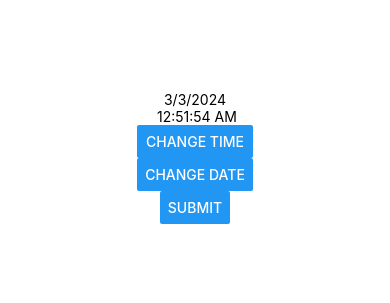
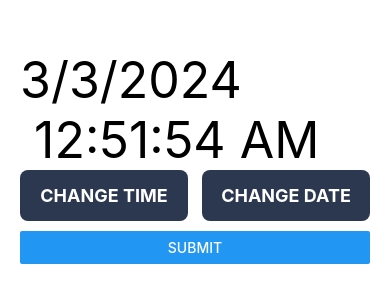
Before and after one commit to Fellendorf/Baby-Sleep-Tracker-Mobile, a React Native app: screen / in a window 390 px wide. Shown: the part 265-568 px from the top of the page. Built offline with nearby package versions, Linux system fonts and the light colour scheme.

Commit message:
customButton and other visual changes

```diff
--- a/App.js
+++ b/App.js
@@ -1,12 +1,16 @@
-import { StyleSheet, Text, View, Button, Alert } from 'react-native';
-import { Checkpoint } from './components/Checkpoint';
+import { StyleSheet, View } from 'react-native';
+import { Checkpoint } from './screens/Checkpoint/Checkpoint.js';
 
 export default function App() {
 
-  return (
-    <Checkpoint/>
-  );
+  return <View style={styles.container}>
+    <Checkpoint />
+  </View>
 }
 
 const styles = StyleSheet.create({
+  container: {
+    flex: 1,
+    padding: 20
+  }
 });
--- a/components/Checkpoint.js
+++ /dev/null
@@ -1,51 +0,0 @@
-import { useState } from "react";
-import { Button, View, Text, StatusBar } from "react-native";
-import { DateTimePicker } from "./DateTimePickers";
-
-
-export function Checkpoint() {
-    const [date, setDate] = useState(new Date());
-    // Fall asleep = F, Wake up = W
-    const [event, setEvent] = useState('F');
-
-    const displayDate = date => date.toLocaleString().replace(/,.*/, '');
-    const displayTime = date => date.toLocaleString().replace(/.*,/, '');
-
-    return <View style={styles.container}>
-        <StatusBar style="auto" />
-        <Text style={styles.date}>{displayDate(date)}</Text>
-        <Text style={styles.date}>{displayTime(date)}</Text>
-        <DateTimePicker date={date} setDate={setDate}/>
-        <Button style={styles.button} title="Submit"/>
-    </View>
-}
-
-const styles = {
-    container: {
-        flex: 1,
-        backgroundColor: '#fff',
-        alignItems: 'center',
-        justifyContent: 'center',
-    },
-    button: {
-        // line-height: 1;
-        borderRadius: '500px'
-        // transition-property: background-color,border-color,color,box-shadow,filter;
-        // transition-duration: .3s;
-        // border: 1px solid transparent;
-        // letter-spacing: 2px;
-        // min-width: 160px;
-        // text-transform: uppercase;
-        // white-space: normal;
-        // font-weight: 700;
-        // text-align: center;
-        // padding: 16px 14px 18px;
-        // color: #fff;
-        // background-color: #15883e;
-        // height: 48px;
-        // :hover{
-        //     background-color: #1db954;
-        // }
-
-    }
-}
--- /dev/null
+++ b/screens/Checkpoint/Checkpoint.js
@@ -0,0 +1,31 @@
+import { useState } from "react";
+import { Button, View, Text, StatusBar, StyleSheet } from "react-native";
+import { DateTimePicker } from "./DateTimePickers";
+
+
+export function Checkpoint() {
+    const [date, setDate] = useState(new Date());
+    // Fall asleep = F, Wake up = W
+    const [event, setEvent] = useState('F');
+
+    const displayDate = date => date.toLocaleString().replace(/,.*/, '');
+    const displayTime = date => date.toLocaleString().replace(/.*,/, '');
+
+    return <View style={styles.container}>
+        <StatusBar style="auto" />
+        <Text style={styles.date}>{displayDate(date)}</Text>
+        <Text style={styles.date}>{displayTime(date)}</Text>
+        <DateTimePicker date={date} setDate={setDate}/>
+        <Button title="Submit"/>
+    </View>
+}
+
+const styles = StyleSheet.create({
+    container: {
+        flex: 1,
+        justifyContent: 'center',
+    },
+    date: {
+        fontSize: 50,
+    }
+})
--- a/components/DateTimePickers.js
+++ b/screens/Checkpoint/DateTimePickers.js
@@ -1,5 +1,6 @@
-import { View, Button } from "react-native";
+import { View, Button, StyleSheet } from "react-native";
 import { DateTimePickerAndroid } from "@react-native-community/datetimepicker";
+import CustomButton from "../../shared/CustomButton.js";
 
 
 export function DateTimePicker({date, setDate}) {
@@ -25,8 +26,17 @@ export function DateTimePicker({date, setDate}) {
         showMode('time');
     };
 
-    return <View>
-        <Button onPress={showTimepicker} title="Change time" />
-        <Button onPress={showDatepicker} title="Change date" />
+    return <View style={styles.view}>
+        <CustomButton title="Change time" onPress={showTimepicker} width="48%"/>
+        <CustomButton title="Change date" onPress={showDatepicker} width="48%"/>
     </View>
 }
+
+const styles = StyleSheet.create({
+    view: {
+        marginBottom: 10,
+        flexDirection: 'row',
+        justifyContent: 'space-between',
+        alignContent: 'stretch'
+    }
+})
--- /dev/null
+++ b/shared/CustomButton.js
@@ -0,0 +1,28 @@
+import { StyleSheet, Text, TouchableHighlight, View } from "react-native";
+
+
+export default function CustomButton({ title, onPress, width }) {
+    return <TouchableHighlight onPress={onPress} style={[styles.buttonRadius, {width}]} underlayColor='#455782'>
+        <View style={[styles.button, styles.buttonRadius]}>
+            <Text style={styles.text}>{title}</Text>
+        </View>
+    </TouchableHighlight>
+}
+
+const styles = StyleSheet.create({
+    buttonRadius: {
+        borderRadius: 8,
+    },
+    button: {
+        backgroundColor: '#2c3750',
+        paddingVertical: 15,
+        paddingHorizontal: 15
+    },
+    text: {
+        color: 'white',
+        fontWeight: 'bold',
+        fontSize: 18,
+        textAlign: 'center',
+        textTransform: 'uppercase'
+    }
+})
```
